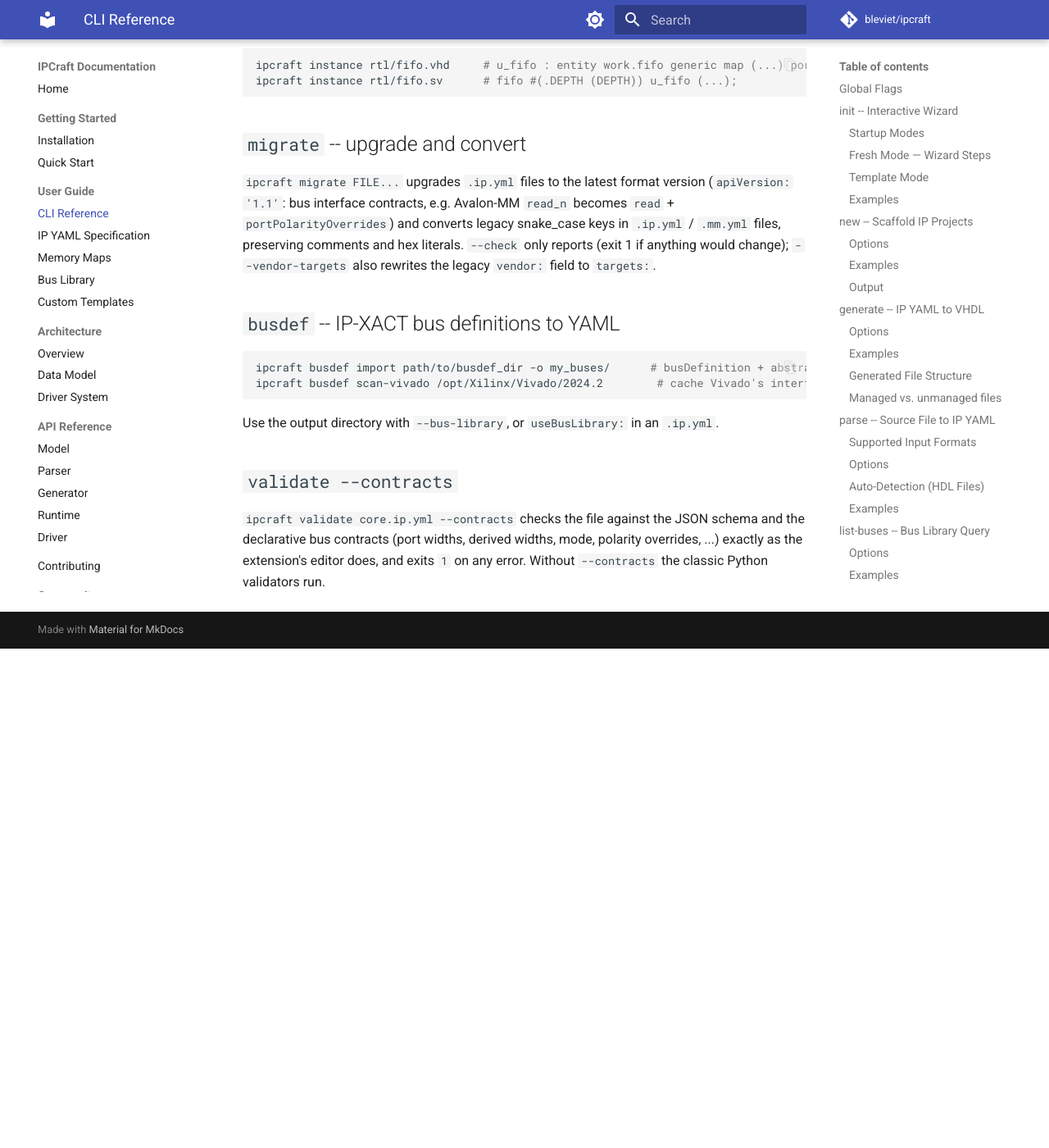
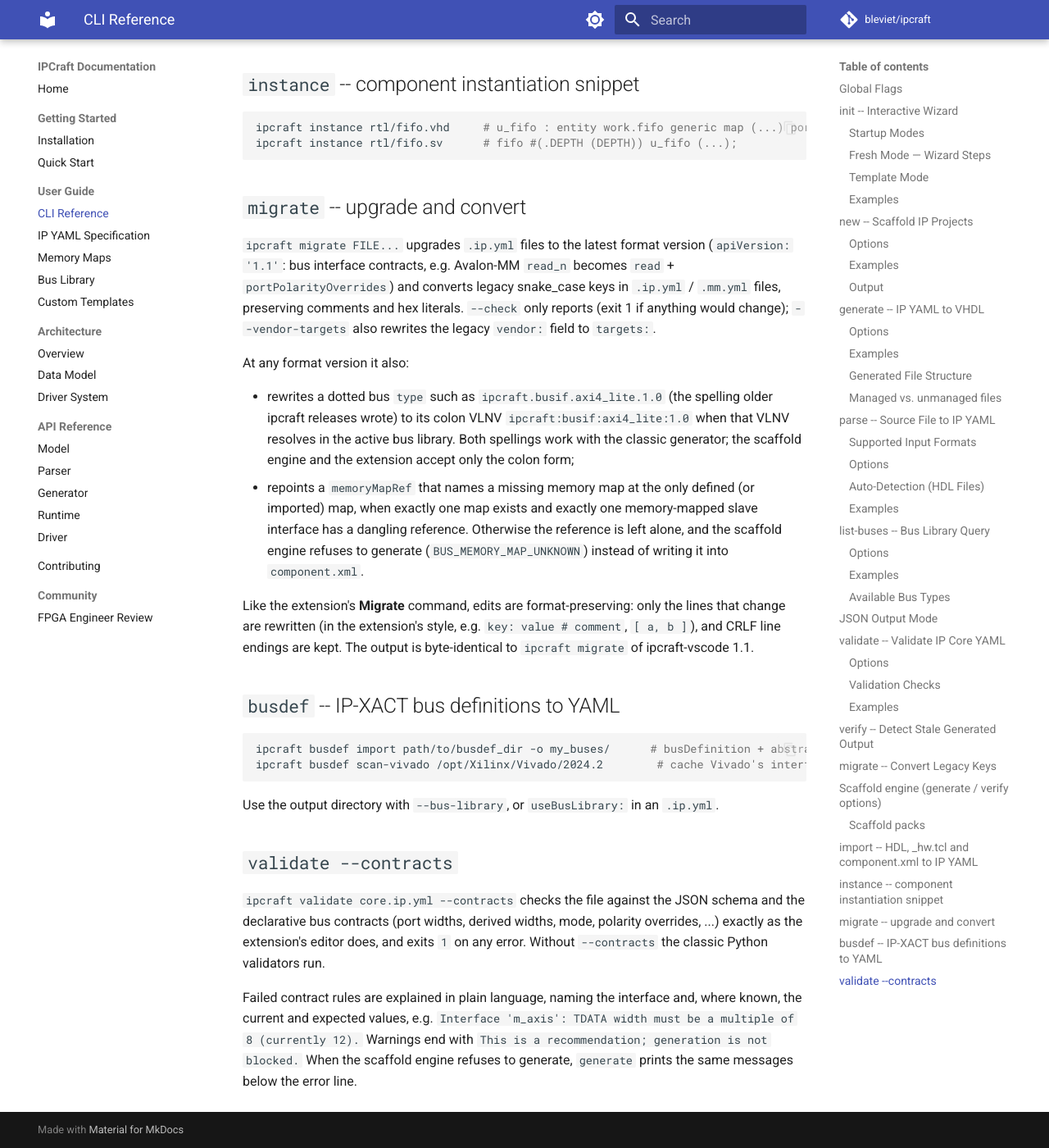
Before and after one commit to bleviet/ipcraft, an MkDocs documentation site: the page built from docs/user-guide/cli.md, in a window 1280 px wide and 1400 px high, scrolled down 12523 px. Shown: the whole window at 82% size. Built offline with MkDocs 1.6.1 and Material for MkDocs 9.7.7, drawn with Linux system fonts in a browser that asks for light colours; comment, search, counter and statistics services are not loaded; before the commit the page ends 13314 px from its top, so only the background shows below that; some of the changed text lies outside the part shown.

Commit message:
docs: ipcraft-vscode 1.1.0 parity in migrate, contract messages and changelog
Co-Authored-By: Claude Opus 5.5 <noreply@anthropic.com>

````diff
--- a/docs/user-guide/cli.md
+++ b/docs/user-guide/cli.md
@@ -412,7 +412,11 @@ Pass the same `--vendor` / `--no-testbench` / `--no-regs` flags you used for `ge
 
 Renames legacy snake_case keys (`address_offset`, `reset_value`, `bit_offset`,
 `memory_maps`, `file_sets`, ...) in `.ip.yml` and `.mm.yml` files to their
-camelCase spelling. Comments and layout are preserved.
+camelCase spelling, rewrites dotted bus types (`ipcraft.busif.axi4_lite.1.0`) to
+their colon VLNV (`ipcraft:busif:axi4_lite:1.0`), and repairs a dangling
+`memoryMapRef` when the intended map is unambiguous. Only the lines it edits change;
+comments, layout, flow lists and CRLF line endings are preserved. See
+[`migrate` -- upgrade and convert](#migrate-upgrade-and-convert) for details.
 
 ```bash
 ipcraft migrate <file>... [--check] [--json]
@@ -499,6 +503,20 @@ contracts, e.g. Avalon-MM `read_n` becomes `read` + `portPolarityOverrides`) and
 `.ip.yml` / `.mm.yml` files, preserving comments and hex literals. `--check` only reports (exit 1 if anything would
 change); `--vendor-targets` also rewrites the legacy `vendor:` field to `targets:`.
 
+At any format version it also:
+
+- rewrites a dotted bus `type` such as `ipcraft.busif.axi4_lite.1.0` (the spelling older ipcraft releases wrote) to
+  its colon VLNV `ipcraft:busif:axi4_lite:1.0` when that VLNV resolves in the active bus library. Both spellings work
+  with the classic generator; the scaffold engine and the extension accept only the colon form;
+- repoints a `memoryMapRef` that names a missing memory map at the only defined (or imported) map, when exactly one
+  map exists and exactly one memory-mapped slave interface has a dangling reference. Otherwise the reference is left
+  alone, and the scaffold engine refuses to generate (`BUS_MEMORY_MAP_UNKNOWN`) instead of writing it into
+  `component.xml`.
+
+Like the extension's **Migrate** command, edits are format-preserving: only the lines that change are rewritten
+(in the extension's style, e.g. `key: value # comment`, `[ a, b ]`), and CRLF line endings are kept. The output is
+byte-identical to `ipcraft migrate` of ipcraft-vscode 1.1.
+
 ## `busdef` -- IP-XACT bus definitions to YAML
 
 ```bash
@@ -513,3 +531,8 @@ Use the output directory with `--bus-library`, or `useBusLibrary:` in an `.ip.ym
 `ipcraft validate core.ip.yml --contracts` checks the file against the JSON schema and the declarative bus contracts
 (port widths, derived widths, mode, polarity overrides, ...) exactly as the extension's editor does, and exits `1`
 on any error. Without `--contracts` the classic Python validators run.
+
+Failed contract rules are explained in plain language, naming the interface and, where known, the current and
+expected values, e.g. `Interface 'm_axis': TDATA width must be a multiple of 8 (currently 12).` Warnings end with
+`This is a recommendation; generation is not blocked.` When the scaffold engine refuses to generate, `generate`
+prints the same messages below the error line.
````
Also changed, not shown: CHANGELOG.md (+18 -0 lines).
